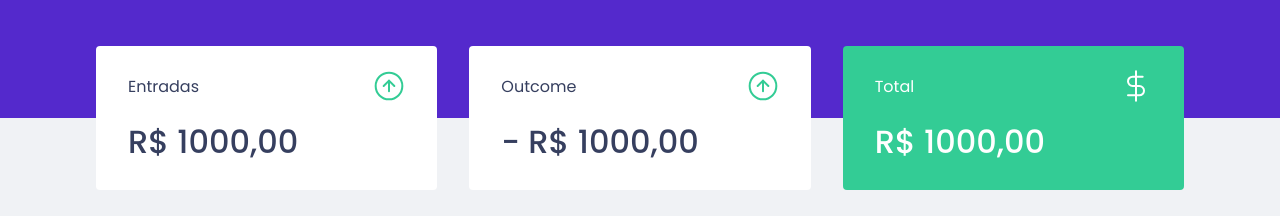
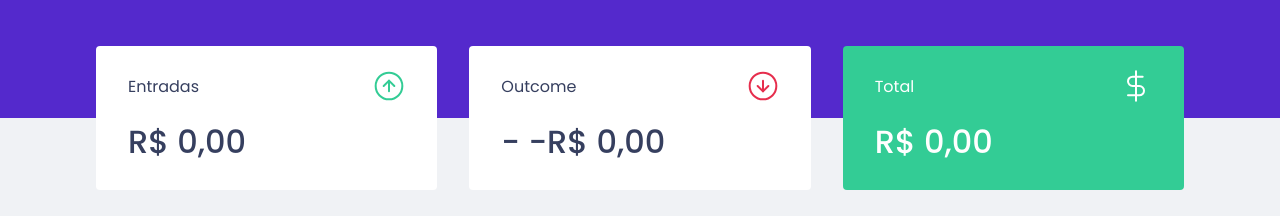
Before and after one commit to ricardoferreirades/dtmoney, a React (Create React App) app: page / in a window 1280 px wide. Shown: the part 122-338 px from the top of the page. Built offline with nearby package versions, Linux system fonts and the light colour scheme; no server answers; what miragejs would draw is missing.

Commit message:
fix: mock database
Signed-off-by: Ricardo Ferreira <ricardoferreirades@gmail.com>

```diff
--- a/src/TransactionsContext.tsx
+++ b/src/TransactionsContext.tsx
@@ -20,7 +20,7 @@ interface TransactionProviderProps {
 
 interface TransactionData {
   transactions: Transaction[];
-  createTransaction: (transaction: TransactionInput) => void;
+  createTransaction: (transaction: TransactionInput) => Promise<void>;
 }
 
 export const TransactionsConstext = createContext<TransactionData>(
@@ -36,8 +36,14 @@ export function TransactionsProvider({ children }: TransactionProviderProps) {
       .then((response) => setTransactions(response.data.transactions));
   }, []);
 
-  function createTransaction(transaction: TransactionInput) {
-    api.post("/transactions", transaction);
+  async function createTransaction(transactionInput: TransactionInput) {
+    const response = await api.post("/transactions", transactionInput);
+
+    console.log(response);
+
+    const { transaction: _transactions } = response.data;
+
+    setTransactions([...transactions, _transactions]);
   }
 
   return (
--- a/src/components/NewTransactionModal/index.tsx
+++ b/src/components/NewTransactionModal/index.tsx
@@ -23,15 +23,22 @@ export function NewTransactionModal({
   const [amount, setAmount] = useState(0);
   const [category, setCategory] = useState("");
 
-  function handleCreateNewTransaction(event: FormEvent) {
+  async function handleCreateNewTransaction(event: FormEvent) {
     event.preventDefault();
 
-    createTransaction({
+    await createTransaction({
       type,
       title,
       amount,
       category,
     });
+
+    setTitle("");
+    setType("deposit");
+    setAmount(0);
+    setCategory("");
+
+    onRequestClose();
   }
 
   return (
--- a/src/components/summary/index.tsx
+++ b/src/components/summary/index.tsx
@@ -1,10 +1,41 @@
+import { access } from "fs";
+import { useContext } from "react";
 import incomeImg from "../../assets/income.svg";
 import outcomeImg from "../../assets/outcome.svg";
 import totalImg from "../../assets/total.svg";
+import { TransactionsConstext } from "../../TransactionsContext";
 
 import { Container } from "./styles";
 
 export function Summary() {
+  const { transactions } = useContext(TransactionsConstext);
+
+  const summary = transactions.reduce(
+    (acc, transaction) => {
+      if (transaction.type === "deposit") {
+        acc.deposit += transaction.amount;
+        acc.total += transaction.amount;
+      } else {
+        acc.withdraw -= transaction.amount;
+        acc.total -= transaction.amount;
+      }
+
+      return acc;
+    },
+    {
+      deposit: 0,
+      withdraw: 0,
+      total: 0,
+    }
+  );
+
+  function toBRLCurrency(amount: number): string {
+    return new Intl.NumberFormat("pt-BR", {
+      style: "currency",
+      currency: "BRL",
+    }).format(amount);
+  }
+
   return (
     <Container>
       <div>
@@ -12,21 +43,21 @@ export function Summary() {
           <p>Entradas</p>
           <img src={incomeImg} alt="entries" />
         </header>
-        <strong>R$ 1000,00</strong>
+        <strong>{toBRLCurrency(summary.deposit)}</strong>
       </div>
       <div>
         <header>
           <p>Outcome</p>
-          <img src={incomeImg} alt="outcoming" />
+          <img src={outcomeImg} alt="outcoming" />
         </header>
-        <strong>- R$ 1000,00</strong>
+        <strong>- {toBRLCurrency(summary.withdraw * -1)}</strong>
       </div>
       <div className="highlighted-background">
         <header>
           <p>Total</p>
           <img src={totalImg} alt="total" />
         </header>
-        <strong>R$ 1000,00</strong>
+        <strong>{toBRLCurrency(summary.total)}</strong>
       </div>
     </Container>
   );
--- a/src/index.tsx
+++ b/src/index.tsx
@@ -5,7 +5,7 @@ import { App } from "./App";
 
 createServer({
   models: {
-    transactions: Model,
+    transaction: Model,
   },
 
   seeds(server) {
@@ -35,12 +35,15 @@ createServer({
     this.namespace = "api";
 
     this.get("transactions", () => {
-      return this.schema.all("transactions");
+      return this.schema.all("transaction");
     });
 
     this.post("transactions", (schema, request) => {
-      const data = JSON.parse(request.requestBody);
-      return schema.create("transactions", data);
+      const data = {
+        ...JSON.parse(request.requestBody),
+        createdAt: new Date(),
+      };
+      return schema.create("transaction", data);
     });
   },
 });
```
